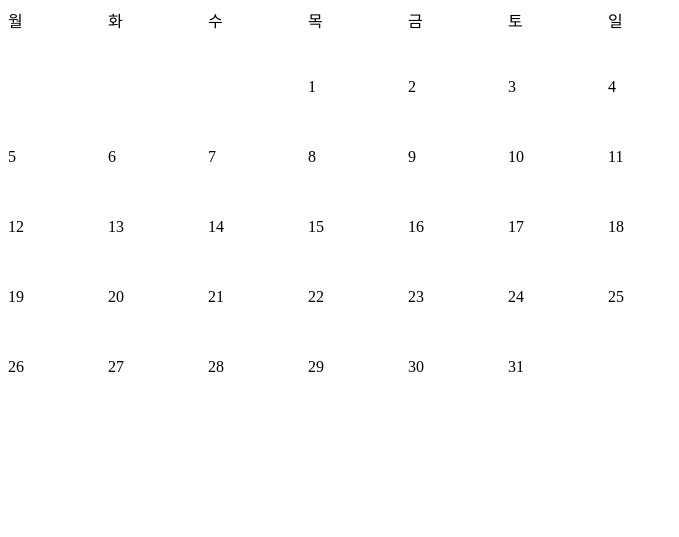
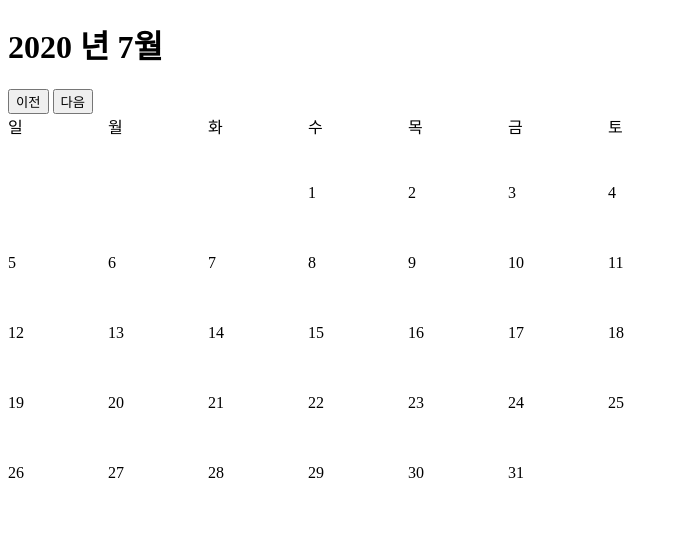
Before and after one commit to nathaneast/-_-_-, a plain HTML site: page index.html in a window 1280 px wide. Shown: the whole page, without its empty margins (0-679 px from the left). Drawn offline with Linux system fonts and the light colour scheme.

Commit message:
automation of calender button

```diff
--- a/app.js
+++ b/app.js
@@ -1,4 +1,32 @@
 const dates = document.querySelector('.calender-dates');
+const currMonth = document.querySelector('.currMonth');
+const backMonthBtn = document.querySelector('.backMonthBtn');
+const nextMonthBtn = document.querySelector('.nextMonthBtn');
+
+function init() {
+  let currDate = new Date();
+
+  function viewCurrMonth() {
+    currMonth.innerText = `${currDate.getFullYear()} 년 ${ currDate.getMonth() + 1}월`
+  }
+
+  function removeCalender() {
+    while (dates.firstChild) {
+      dates.firstChild.remove();
+    }
+  }
+
+  function monthHandler() {
+
+    if (event.target.className === 'nextMonthBtn') {
+      currDate.setMonth(currDate.getMonth() + 1);
+    } else {
+      currDate.setMonth(currDate.getMonth() - 1);
+    }
+
+    removeCalender();
+    dateProcess();
+  }
 
   function viewCalender(dateCulData) {
     const loopNumber = dateCulData.firstDay + dateCulData.lastDate;
@@ -16,19 +44,23 @@ function viewCalender(dateCulData) {
         dateNum.innerText = viewDate++;
       }
     }
+
+    viewCurrMonth();
   }
 
-function dateCal(currDate) {
+  function dateProcess() {
     currDate.setDate(1);
+
     const dateCulData = {
       firstDay: currDate.getDay(),
       lastDate: new Date(currDate.getFullYear(), currDate.getMonth() + 1, 0).getDate()
     }
+
     viewCalender(dateCulData);
   }
+  dateProcess();
 
-function init() {
-  const currDate = new Date();
-  dateCal(currDate);
+  backMonthBtn.addEventListener('click', monthHandler);
+  nextMonthBtn.addEventListener('click', monthHandler);
 }
 init();
--- a/index.html
+++ b/index.html
@@ -9,21 +9,34 @@
 </head>
 
 <body>
-  <section>
-    <div class='calender'>
+  <div class='container'>
+    <header>
+      <div>
+        <h1 class='currMonth'></h1>
+      </div>
+    </header>
+
+    <section>
+      <div class='handleMonth-button'>
+        <button class='backMonthBtn'>이전</button>
+        <button class='nextMonthBtn'>다음</button>
+      </div>
+    </section>
+
+    <section class='calender'>
       <div class='calender-days'>
+        <div class='calender-day'>일</div>
         <div class='calender-day'>월</div>
         <div class='calender-day'>화</div>
         <div class='calender-day'>수</div>
         <div class='calender-day'>목</div>
         <div class='calender-day'>금</div>
         <div class='calender-day'>토</div>
-        <div class='calender-day'>일</div>
       </div>
       <div class='calender-dates'>
       </div>
-    </div>
-  </section>
+    </section>
+  </div>
   <script src='app.js'></script>
 </body>
 
```
Also changed, not shown: style.css (line endings or trailing spaces). Lines whose indentation alone changed are shown as unchanged.
